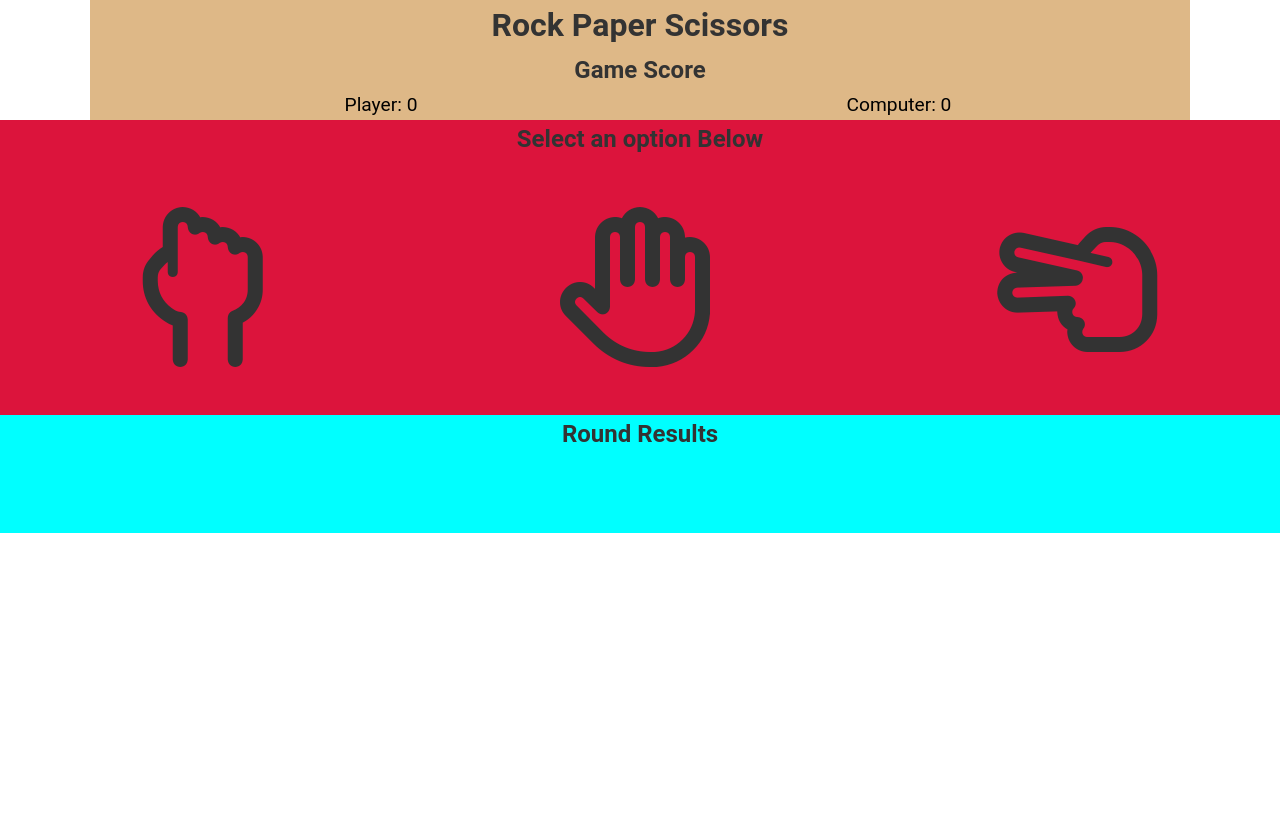
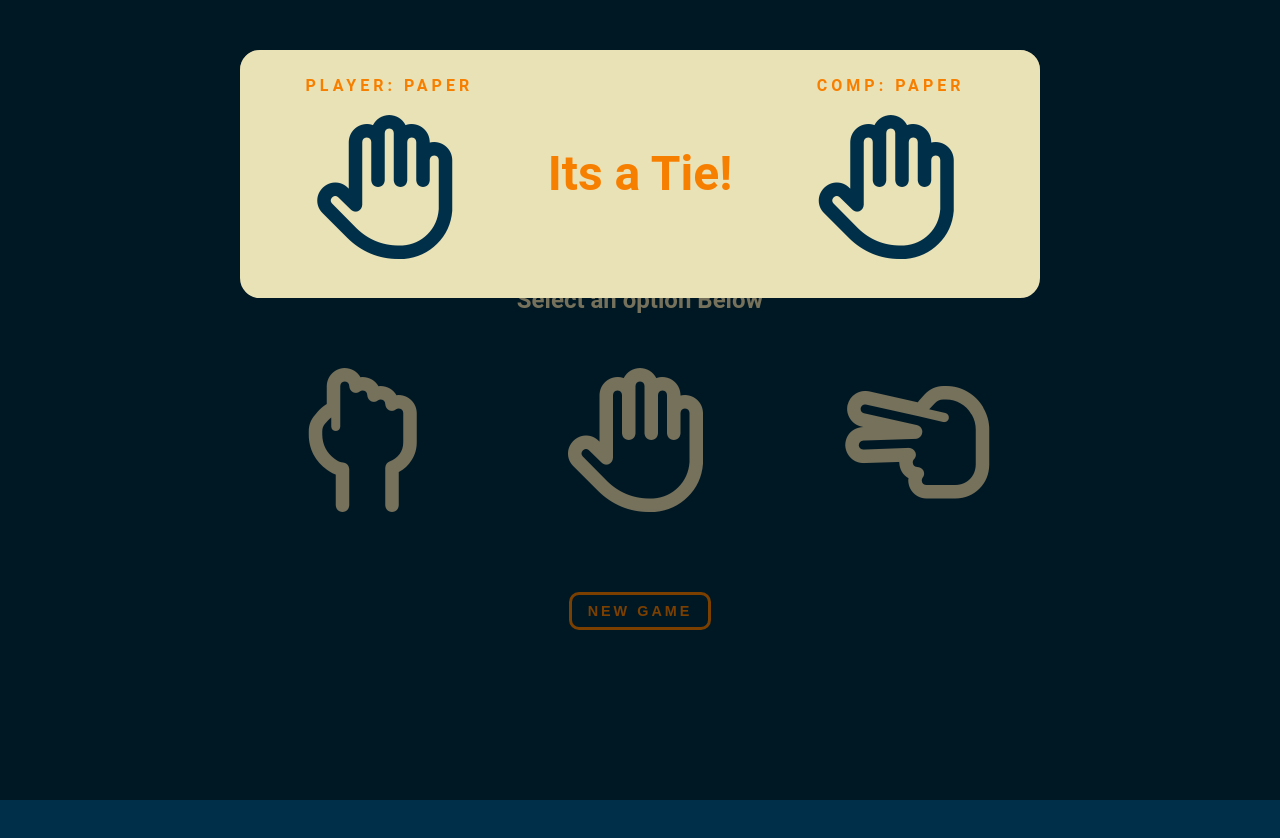
Before and after one commit to jwhammond20/rock-paper-scissors, a plain HTML site: page index.html in a window 1280 px wide. Both pictures are taken after a click on the element 640 px from the left and 469 px from the top of the page. Before the commit the page ends 800 px from the top, so only its background shows below. Drawn offline with Linux system fonts and the light colour scheme.

Commit message:
final UI design

```diff
--- a/index.html
+++ b/index.html
@@ -10,31 +10,47 @@
 </head>
 <body>
  <div class="container">
-    <h1>Rock Paper Scissors</h1>
-    <h2>Game Score</h2>
-    <div id="score" class="score">
-        <p>Player: 0</p>
-        <p>Computer: 0</p>
-      </div>
+   <header>
+    <h1>Rock<br>
+         Paper<br>
+          Scissors</h1>
+    <div class="score-wrapper">
+        <div class="score-container">
+            <h4>Your score</h4>
+            <p id="myScore">0</p>
+        </div>
+        <div class="score-container">
+            <h4>Comp. Score</h4>
+            <p id="compScore">0</p>
+        </div>
     </div>
- <div class="container2">
+   </header>
     <h2>Select an option Below</h2>
-    <div class="choice">
-    <i id = "rock" class="icon far fa-hand-rock fa-10x"></i>
-    <i id = "paper" class="icon far fa-hand-paper fa-10x"></i>
-    <i id = "scissors" class="icon far fa-hand-scissors fa-10x"></i>
-    </div>
-</div>
- <div class="container3">
-        <h2>Round Results</h2>
-    <div id="winner" class="winner"></div>
-        <div class="container4">
-    <div id="selections" class="selections">
-        <p></p>
-        <p></p>
-    </div>
+  <div class="choice">
+    <i id = "rock" class="icon far fa-hand-rock fa-9x"></i>
+    <i id = "paper" class="icon far fa-hand-paper fa-9x"></i>
+    <i id = "scissors" class="icon far fa-hand-scissors fa-9x"></i>
+  </div>
+  <div class="button">
+  <button id="restart" class="restart-btn">New Game</button>
   </div>
 </div>
+</div>
+</div>
+
+<!-- modal -->
+<div class ="modal" class= "modal" >
+    <div class = inner-box>
+     <div class = "container2">
+      <div class="userPick">
+        </div>
+      <div id="winner" class="winner">
+      </div>
+      <div class="compPick">
+        </div>
+</div>
+  </div>
+
 <script src="main.js" type="text/javascript"></script>
 </body>
 </html>
--- a/main.js
+++ b/main.js
@@ -2,7 +2,14 @@
 let playerScore = 0;
 let computerScore = 0;
 let draws = 0;
+
 const choices = document.querySelectorAll('.choice');
+const modal = document.querySelector('.modal');
+const result = document.getElementById('result');
+const userPick = document.querySelector('.userPick');
+const compPick = document.querySelector('.compPick');
+const restart = document.getElementById('restart');
+
 
 // Game Selection options
 const gameOptions = ['rock', 'paper', 'scissors'];
@@ -46,10 +53,10 @@ function playRound(playerSelection, computerSelection) {
     }
 
 // grab click elements and add event listeners.
-// document.getElementById('rock').addEventListener('click', gamePlay);
-// document.getElementById('paper').addEventListener('click', gamePlay);
-// document.getElementById('scissors').addEventListener('click', gamePlay);
 choices.forEach(choice => choice.addEventListener('click', gamePlay));
+window.addEventListener('click', clearModal);
+restart.addEventListener('click', restartGame);
+
 
 // Main Game Play - started from click event. ends after winner = 5.
 function gamePlay(e) {
@@ -60,40 +67,45 @@ function gamePlay(e) {
         console.log(`Wins: ${playerScore} - Draws: ${draws} - Losses: ${computerScore}`)
         keepScore();
         showPicks(playerSelection, computerSelection);
-
-        if (playerScore >= 5) {
-            alert('You Win, Great Job');
-            return;
-        }
-        else if (computerScore === 5) {
-            alert('You Lose, be better');
-            return;
-        }
     }
 
  // display Score on screen
  function keepScore() {
-    score.innerHTML = `
-    <p>Player: ${playerScore}</p>
-    <p>Computer: ${computerScore}</p>
-    `;
+    myScore.innerHTML = playerScore;
+    compScore.innerHTML = computerScore;
  }
 
 
  function showPicks(playerSelection, computerSelection) {
-     selections.innerHTML = `
-     <p>Player: ${playerSelection}</p>
-     <p>Computer: ${computerSelection}</p>
-     <i class="far fa-hand-${playerSelection} fa-10x"></i>
-     <i class="far fa-hand-${computerSelection} fa-10x"></i>
+     userPick.innerHTML = `
+     <h4>Player: ${playerSelection}</h4>
+     <i class="icon2 far fa-hand-${playerSelection} fa-9x"></i>`;
+
+     compPick.innerHTML = `
+     <h4>Comp: ${computerSelection}</h4>
+     <i class="icon2 far fa-hand-${computerSelection} fa-9x"></i>
      `;
+
+     modal.style.display = 'block';
  }
 
+ // Clear modal
+function clearModal(e) {
+    if (e.target == modal) {
+      modal.style.display = 'none';
+    }
+  }
+
+function restartGame() {
+  playerScore = 0;
+  computerScore = 0;
+  myScore.innerHTML = playerScore;
+  compScore.innerHTML = computerScore;
+}
 
 // outputs for return variables
-let playerWinRound = "Player wins this round!"
-let computerWinRound = "Computer wins this round!"
+let playerWinRound = "You Win"
+let computerWinRound = "Computer Wins"
 let draw = "Its a Tie!"
 let playerWin = "Player wins the game! Congratulations!"
 let computerWin = "Computer wins the game! Congratulations!"
-let invalid = 'not a valid entry, please enter Rock, Paper, or Scissors'
--- a/styles.css
+++ b/styles.css
@@ -1,4 +1,6 @@
-@import url(https://fonts.googleapis.com/css?family=Raleway:400,700,900,400italic,700italic,900italic);
+:root {
+    --modal-duration: 1s;
+}
 
 * {
     box-sizing: border-box;
@@ -9,66 +11,123 @@
 body {
     font-family: 'Roboto', sans-serif;
     line-height: 1.6;
-    background: #fff;
     color: #333;
+    background-color: #003049;
+    min-height: 100vh;
   }
+
+header {
+  border: 3px solid #eae2b7;
+  border-radius: 20px;
+  display: flex;
+  justify-content: space-between;
+  padding: 20px;
+  margin: 50px 0;
+  align-items: center;
+}
+
+h1 {
+    color: #fcbf49;
+    line-height: 2rem;
+    text-transform: uppercase;
+}
+
+h4 {
+    color: #f77f00;
+    text-transform: uppercase;
+    letter-spacing: 4px;
+    margin: 0;
+    text-align: center;
+    overflow: hidden;
+    white-space: nowrap;
+
+}
+
+.score-container {
+    background-color: #eae2b7;
+    border-radius: 10px;
+    padding: 10px 20px;
+    text-align: center;
+}
+
+.score-container p {
+    color: #003049;
+    font-size: 3.5rem;
+    font-weight: 700;
+    margin: 0;
+}
+
+.score-wrapper {
+    display: flex;
+    justify-content: space-evenly;
+    width: 60%;
+}
+
 
 h2 {
       text-align: center;
+      color: #eae2b7;
   }
 
 .container {
-    max-width: 1100px;
+    max-width: 800px;
     margin: auto;
-    overflow: hidden;
-    padding: 0 2rem;
-    text-align: center;
-    background-color: burlywood;
   }
 
-.container2 {
-    background-color: crimson;
-    padding-bottom: 3rem;
-}
-
-.container3 {
-    background-color: cyan;
-}
-
-.score {
-    display: grid;
-    grid-template-columns: repeat(2, 1fr);
-    font-size: 1.2rem;
-    color: black;
-  }
 
 .choice {
     display: grid;
     grid-template-columns: repeat(3, 1fr);
     grid-gap: 2rem;
     margin-top: 3rem;
+    margin-bottom: 3rem;
     text-align: center;
   }
+
+.icon2 {
+    color: #003049;
+    padding: 1rem;
+}
+
 .icon {
     cursor: pointer;
     transition: all .2s ease-in-out;
+    color: #eae2b7;
   }
 
 .icon:hover {
-    color: rgb(15, 15, 119);
+    color: #fcbf49;
     transform: scale(0.9);
   }
 
 .selections {
-    display: grid;
-    grid-template-columns: repeat(2, 1fr);
-    grid-gap: 2rem;
-    margin-top: 3rem;
+    display: flex;
     text-align: center;
+    color: #003049;
+    border-radius: 10px;
+
   }
 
+.container2 {
+  border: 3px solid #eae2b7;
+  border-radius: 20px;
+  display: flex;
+  justify-content: space-evenly;
+  padding: 20px;
+  margin: 50px 0;
+  align-items: center;
+  background-color: #eae2b7;
+
+}
+
+.inner-box {
+    max-width: 800px;
+    margin: auto;
+    width: 800px;
+}
+
+
 h3 {
-    animation: text-shadow 1.5s ease-in-out infinite;
     font-size: 3em;
     font-weight: 700;
     line-height: 1;
@@ -76,77 +135,83 @@ h3 {
 .winner {
     display: flex;
     flex-direction: column;
-    justify-content: center;
-    padding: 1em;
-    width: 100%;
+    padding: 2rem;
     text-align: center;
+    color: #f77f00;
 }
 
-h3:hover {
-    animation-play-state: paused;
+.button {
+    display: flex;
+    justify-content: center;
+    margin-top: 5rem;
 }
 
-a {
-    color: #024794;
+.restart-btn {
+    display: flex;
+    justify-content: center;
+    background: transparent;
+    color: #f77f00;
+    padding: 0.5rem 1rem;
+    font-size: .9rem;
+    font-weight: 700;
+    text-transform: uppercase;
+    letter-spacing: 3px;
+    cursor: pointer;
+    outline: none;
+    border: 3px solid #f77f00;
+    border-radius: 10px;
+    margin-bottom: 1rem;
   }
 
-a:hover {
-    text-decoration: none;
+.restart-btn:hover {
+    background: #eae2b7;
+    transform: scale(1.1);
+
+  }
+ /* modal display */
+.modal {
+    display: none;
+    position: fixed;
+    z-index: 1;
+    left: 0;
+    top: 0;
+    height: 100%;
+    width: 100%;
+    overflow: auto;
+    background: rgba(0, 0, 0, 0.5);
   }
 
-@keyframes text-shadow {
-    0% {
-        transform: translateY(0);
-        text-shadow:
-            0 0 0 #0c2ffb,
-            0 0 0 #2cfcfd,
-            0 0 0 #fb203b,
-            0 0 0 #fefc4b;
+  .modal-content {
+    background: #fff;
+    text-align: center;
+    margin: 10% auto;
+    width: 350px;
+    border-radius: 10px;
+    padding: 3rem;
+    box-shadow: 0 5px 8px 0 rgba(0, 0, 0, 0.2), 0 7px 20px 0 rgba(0, 0, 0, 0.17);
+    animation-name: modalopen;
+    animation-duration: var(--modal-duration);
   }
 
-    20% {
-        transform: translateY(-1em);
-        text-shadow:
-            0 0.125em 0 #0c2ffb,
-            0 0.25em 0 #2cfcfd,
-            0 -0.125em 0 #fb203b,
-            0 -0.25em 0 #fefc4b;
+  .modal-content h1 {
+    margin-bottom: 1rem;
   }
 
-    40% {
-        transform: translateY(0.5em);
-        text-shadow:
-            0 -0.0625em 0 #0c2ffb,
-            0 -0.125em 0 #2cfcfd,
-            0 0.0625em 0 #fb203b,
-            0 0.125em 0 #fefc4b;
+  .modal-content p {
+    font-size: 1.2rem;
+    margin-top: 1rem;
   }
 
-   60% {
-        transform: translateY(-0.25em);
-        text-shadow:
-            0 0.03125em 0 #0c2ffb,
-            0 0.0625em 0 #2cfcfd,
-            0 -0.03125em 0 #fb203b,
-            0 -0.0625em 0 #fefc4b;
+  @keyframes modalopen {
+    from {
+      opacity: 0;
     }
 
-    80% {
-        transform: translateY(0);
-        text-shadow:
-            0 0 0 #0c2ffb,
-            0 0 0 #2cfcfd,
-            0 0 0 #fb203b,
-            0 0 0 #fefc4b;
+    to {
+      opacity: 1;
     }
   }
 
-@media (prefers-reduced-motion: reduce) {
-    * {
-      animation: none !important;
-      transition: none !important;
-    }
-}
 
   @media (max-width: 700px) {
     .choice {
@@ -156,6 +221,11 @@ a:hover {
 
   @media (max-width: 500px) {
     .choice {
-      font-size: 5px;
+      font-size: 8px;
     }
   }
+
+  @media (max-width:500px) {
+    .container {
+        transform: scale(0.50);
+    }
```
Lines whose indentation alone changed are shown as unchanged.
